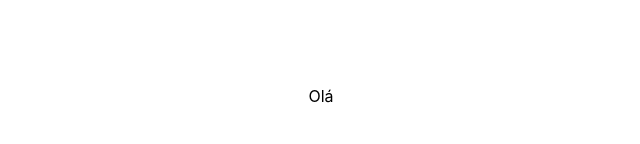
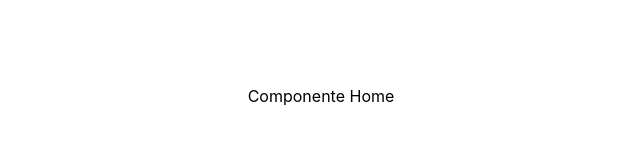
Before and after one commit to luccarendall/hooks-react, a React (Create React App) app: page / in a window 1280 px wide. Shown: the part 224-368 px from the top of the page, without its empty margins (319-959 px from the left). Built offline with nearby package versions, Linux system fonts and the light colour scheme.

Commit message:
feat: Acessando componentes pelo App usando o Outlet do react-router-dom

```diff
--- a/src/App.js
+++ b/src/App.js
@@ -1,10 +1,12 @@
-import MeuComponente from './components/useContext'; // adaptar para cada hook
 import './App.css';
+
+import { Outlet } from 'react-router-dom';
+// Com o Outlet do react-router-dom conseguimos exibir as páginas que foram providas à aplicação (lá no index.js)
 
 function App() {
   return (
     <div className="App">
-      <MeuComponente />
+      <Outlet />
     </div>
   );
 }
```
